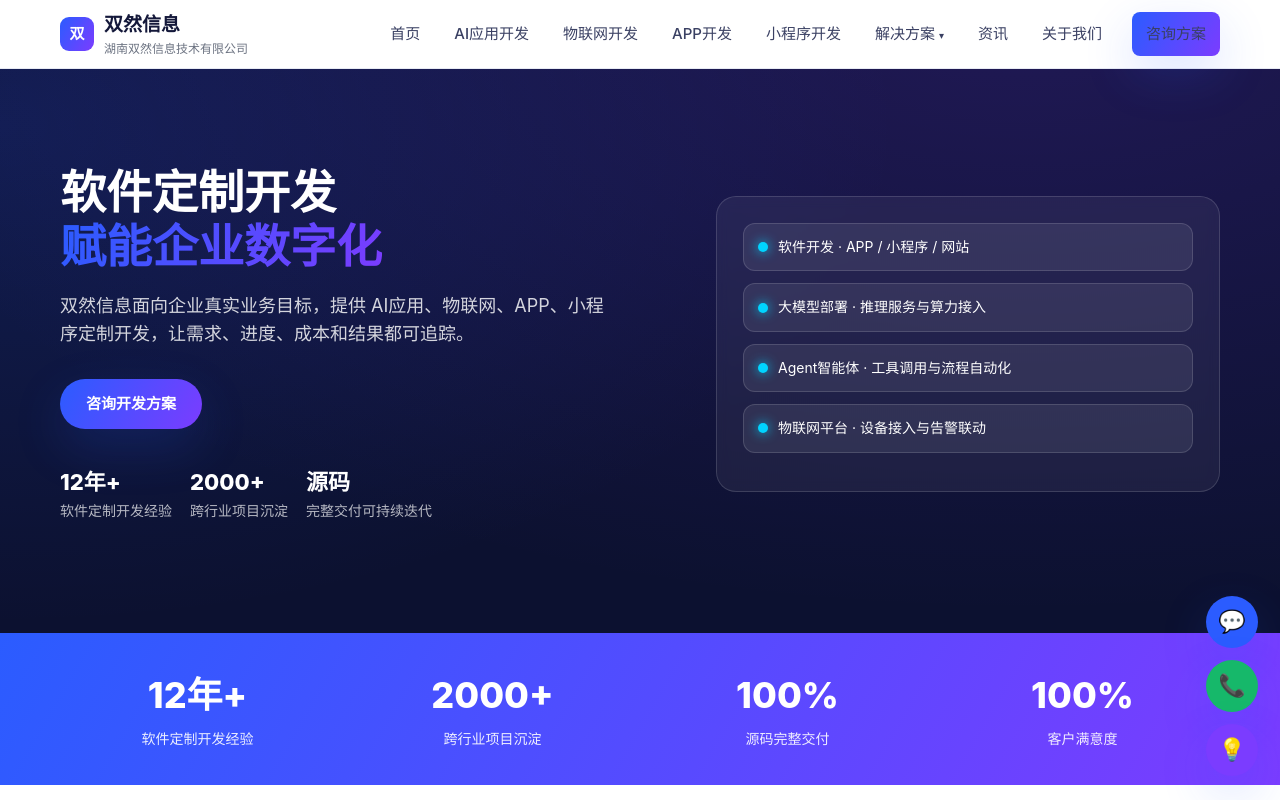
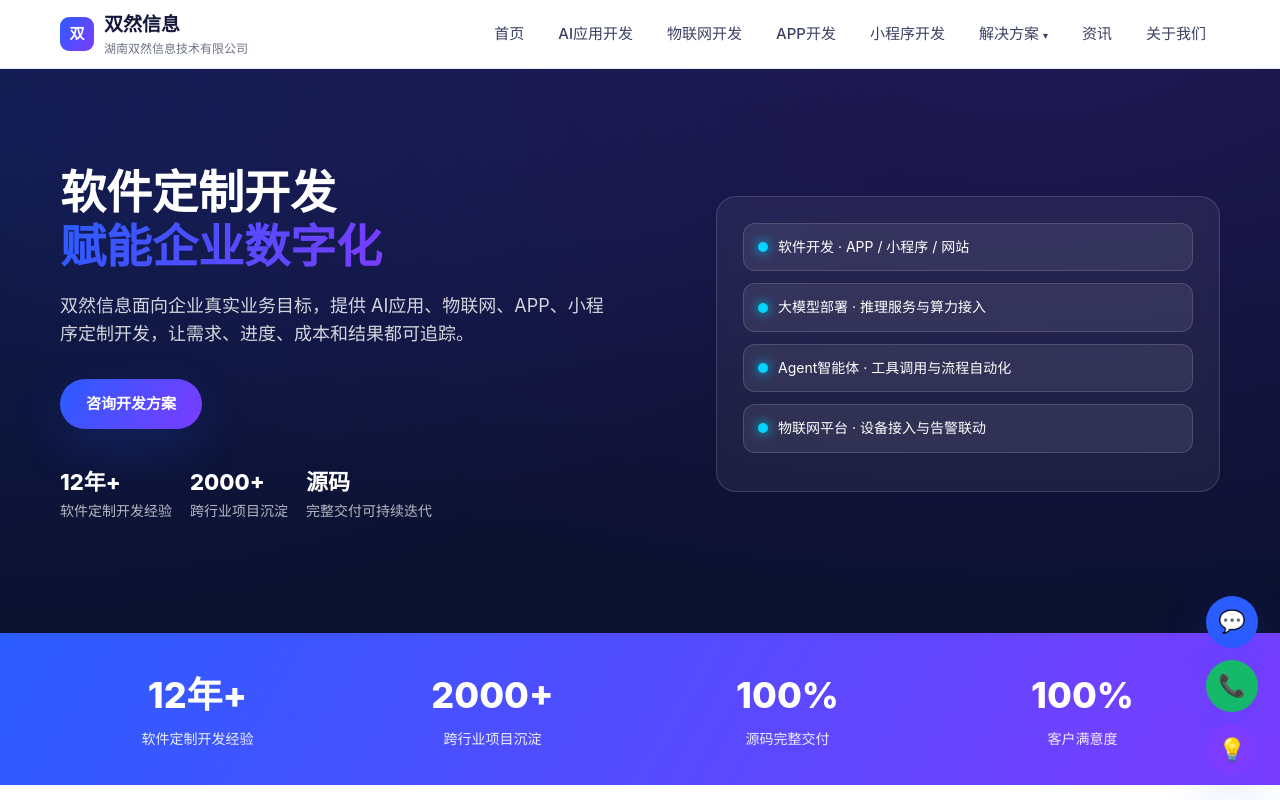
Before and after one commit to zealotxp/hunan-shuangran-website, a website: page index.html in a window 1280 px wide. Shown: the top 800 px of the page. Drawn offline with Linux system fonts and the light colour scheme.

Commit message:
v1.0.11 - 首页导航栏右上角移除咨询方案CTA按钮

```diff
--- a/index.html
+++ b/index.html
@@ -28,7 +28,6 @@
         </div></li>
       <li><a href="news.html">资讯</a></li>
       <li><a href="about.html">关于我们</a></li>
-      <li class="nav-cta"><a class="btn btn-primary" href="about.html#contact">咨询方案</a></li>
     </ul>
   </div>
 </header>
--- a/package.json
+++ b/package.json
@@ -1,6 +1,6 @@
 {
   "name": "hunan-shuangran-website",
-  "version": "1.0.10",
+  "version": "1.0.11",
   "private": true,
   "description": "湖南双然信息技术有限公司官网 - HTML 多页响应式原型（AI应用 / 物联网 / APP / 小程序）",
   "scripts": {
```
